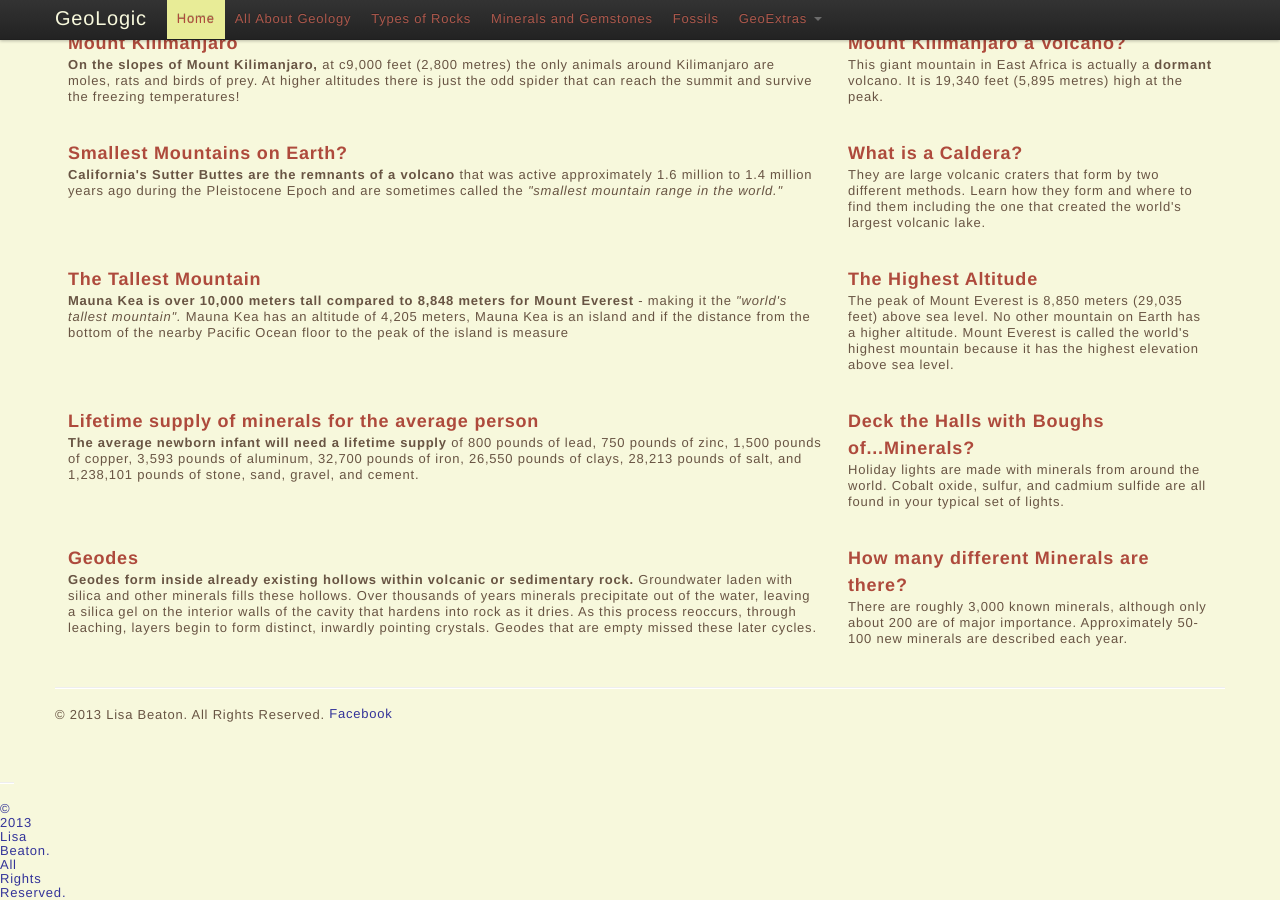
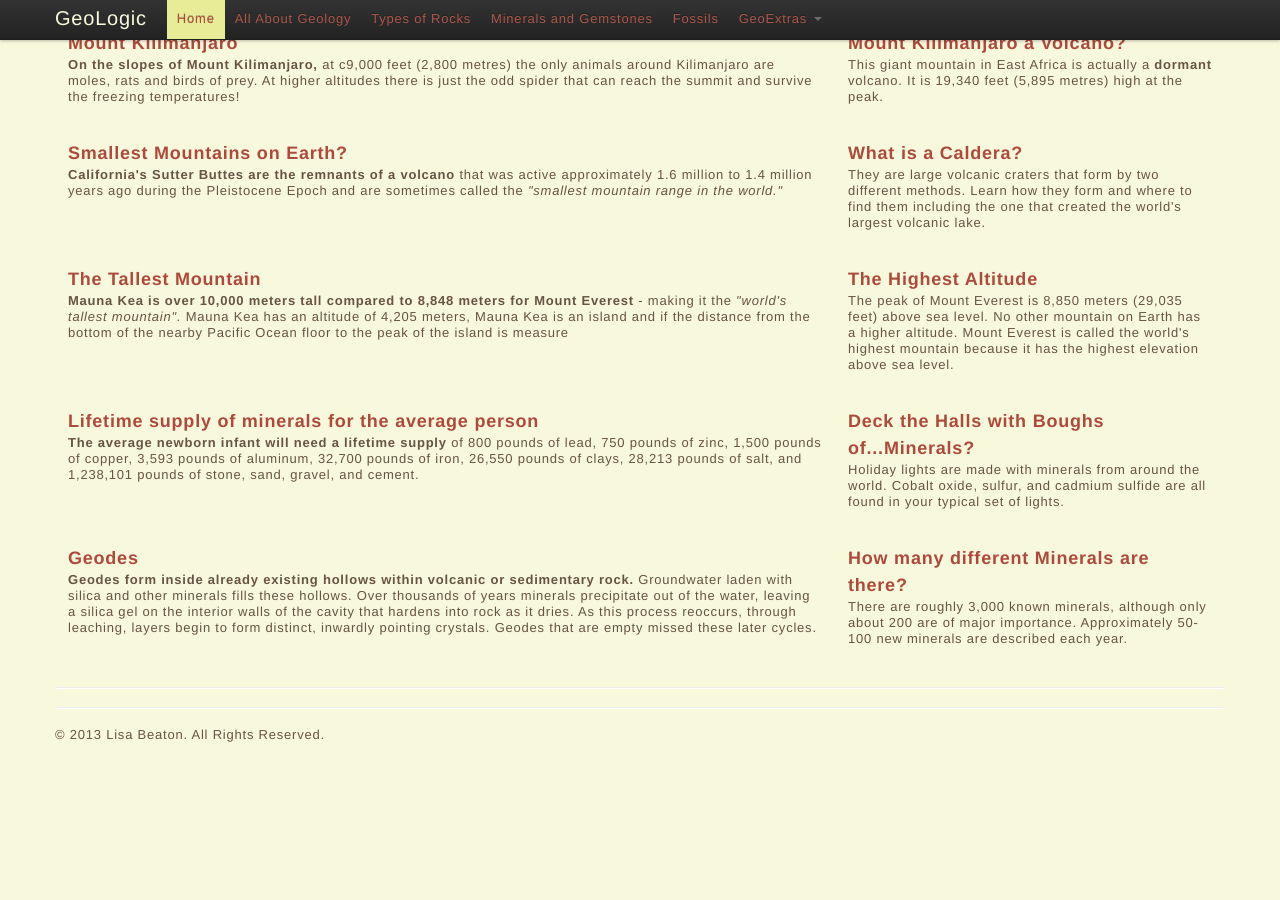
Before and after one commit to beat0090/large-data-website, a Jekyll site: the page built from funfacts.html, in a window 1280 px wide and 900 px high, scrolled down 1181 px. Built offline with Jekyll 4.4.1, drawn with Linux system fonts in a browser that asks for light colours; nearby versions of some CDN libraries; Markdown is read by kramdown in place of the engine named in the settings; after the commit the page ends 1973 px from its top, so only the background shows below that; part of the change alters nothing that is shown.

```diff
--- a/funfacts.html
+++ b/funfacts.html
@@ -165,45 +165,3 @@ title: Fun Facts
 
 
 	 <hr>
-
-      <footer  role="contentinfo">
-        <p>&#169; 2013 Lisa Beaton. All Rights Reserved. <a href="http://facebook.com" class="icon-wrapper"> <i class="icon i-16 i-facebook"></i>
-				<span class="icon-label">Facebook</span>
-		</li>
-	</ul></p> <!--By <a href="http://twitter.com/davidcochran">David Cochran</a> of <a href="http://alittlecode.com/">aLittleCode.com</a> for <a href="http://webdesign.tutsplus.com/">webdesign.tutsplus.com</a></p>-->
-      </footer>
-</div>
-
-
-
-
-    <!-- Le javascript
-    ================================================== -->
-    <!-- Grab Google CDN's jQuery, with a protocol relative URL; fall back to local if necessary -->
-    <script src="//ajax.googleapis.com/ajax/libs/jquery/1.7.2/jquery.min.js"></script>
-    <script>window.jQuery || document.write('<script src="js/jquery-1.7.2.min.js"><\/script>')</script>
-    <!-- Bootstrap jQuery plugins compiled and minified -->
-    <script src="js/bootstrap.min.js"></script>
-    <script>
-      $(document).ready(function(){
-        $('.carousel').carousel({
-          interval: 4000
-        });
-      });
-    </script>
-
-	<script>
-  (function(i,s,o,g,r,a,m){i['GoogleAnalyticsObject']=r;i[r]=i[r]||function(){
-  (i[r].q=i[r].q||[]).push(arguments)},i[r].l=1*new Date();a=s.createElement(o),
-  m=s.getElementsByTagName(o)[0];a.async=1;a.src=g;m.parentNode.insertBefore(a,m)
-  })(window,document,'script','//www.google-analytics.com/analytics.js','ga');
-
-  ga('create', 'UA-46002168-1', 'beat0090.github.io');
-  ga('send', 'pageview');
-
-</script>
-
-
-
-</body>
-</html>
```
